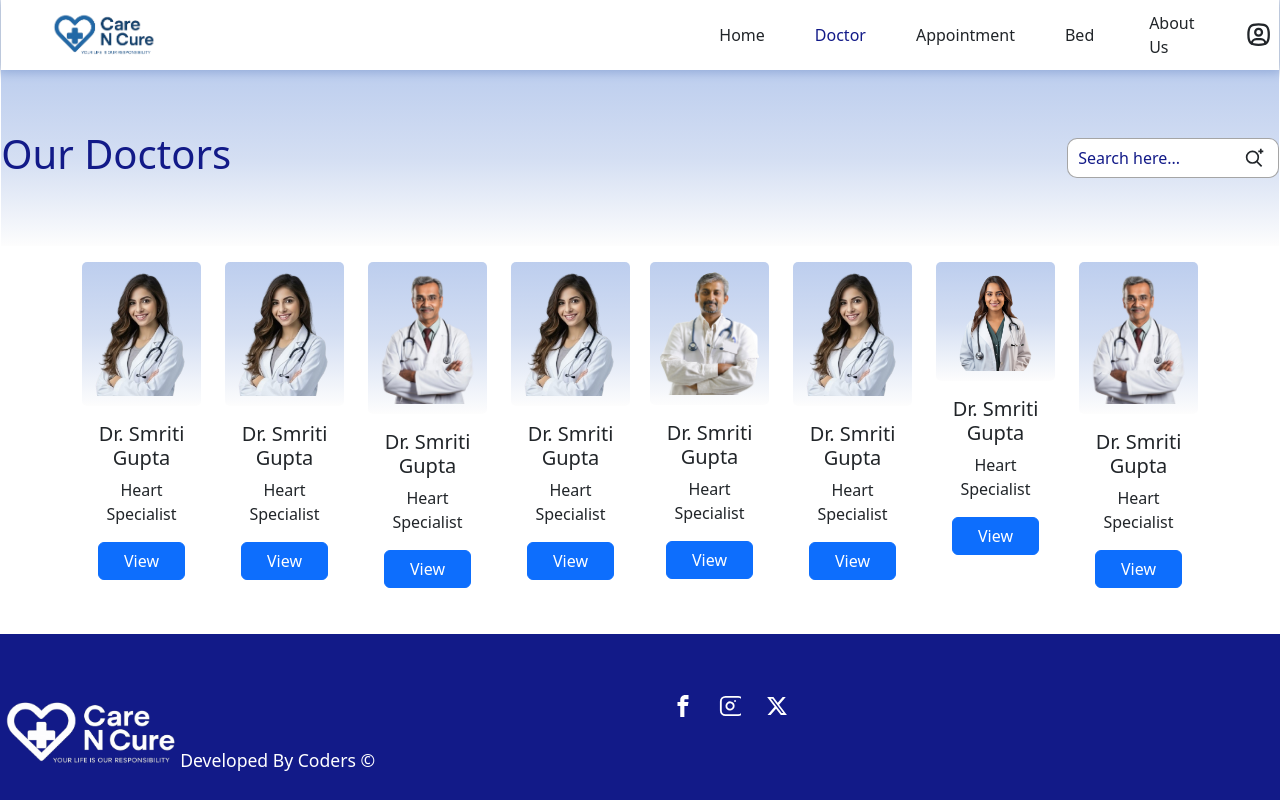
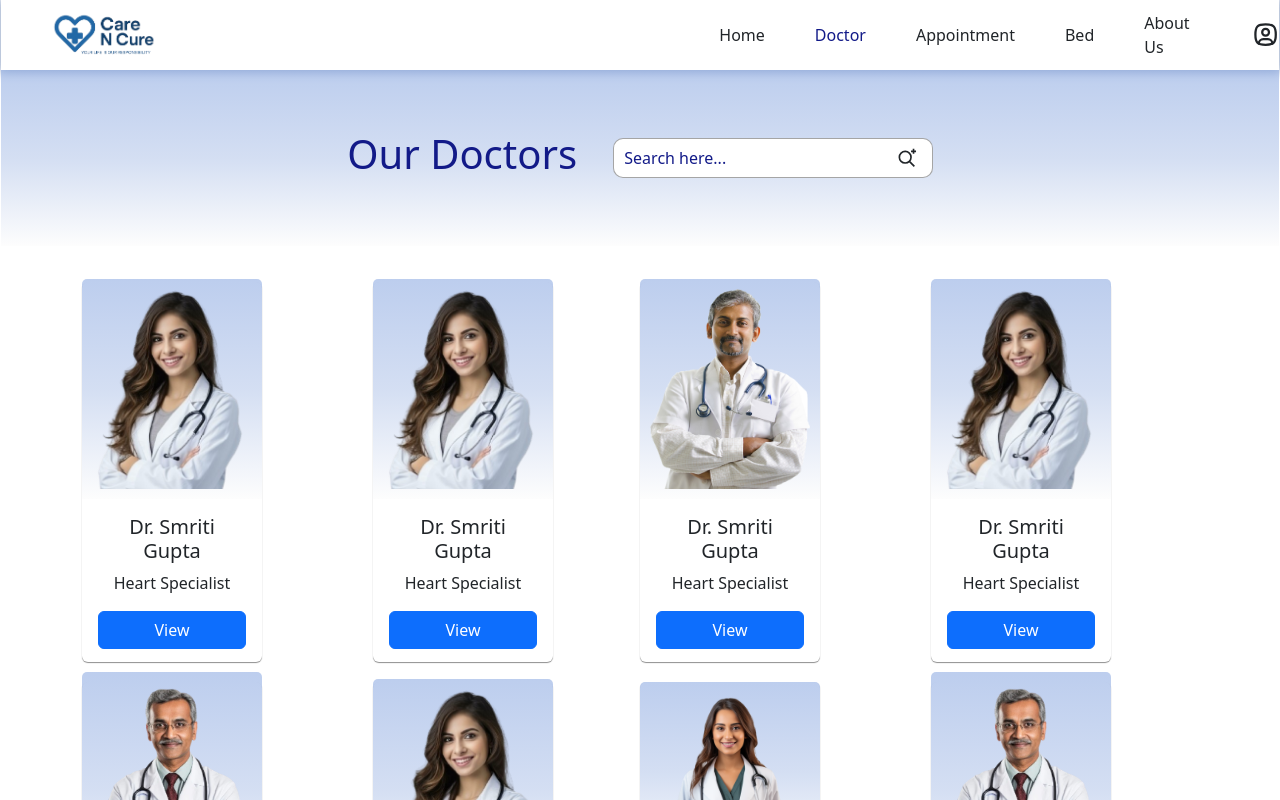
Before and after one commit to HaldarSayan18/careNcure, a React (Create React App) app in the folder frontend/: page /doctors in a window 1280 px wide. Shown: the top 800 px of the page. Built offline with nearby package versions, Linux system fonts and the light colour scheme; sample sign-in values are in the browser's storage.

Commit message:
design modified for desktop mode

```diff
--- a/frontend/public/index.html
+++ b/frontend/public/index.html
@@ -3,11 +3,11 @@
 
 <head>
   <meta charset="utf-8" />
-  <link rel="icon" href="%PUBLIC_URL%/favicon.ico" />
+  <link rel="icon" href="./icon.png" />
   <meta name="viewport" content="width=device-width, initial-scale=1" />
   <meta name="theme-color" content="#000000" />
   <meta name="description" content="Web site created using create-react-app" />
-  <link rel="apple-touch-icon" href="%PUBLIC_URL%/logo192.png" />
+  <!-- <link rel="apple-touch-icon" href="%PUBLIC_URL%/logo192.png" /> -->
   <!-- css -->
   <link rel="stylesheet" href="https://cdn.jsdelivr.net/npm/bootstrap@5.3.5/dist/css/bootstrap.min.css"
     integrity="sha384-SgOJa3DmI69IUzQ2PVdRZhwQ+dy64/BUtbMJw1MZ8t5HZApcHrRKUc4W0kG879m7" crossorigin="anonymous" />
@@ -25,7 +25,7 @@
       work correctly both with client-side routing and a non-root public URL.
       Learn how to configure a non-root public URL by running `npm run build`.
     -->
-  <title>React App</title>
+  <title>cNc</title>
 </head>
 
 <body>
--- a/frontend/src/App.css
+++ b/frontend/src/App.css
@@ -84,6 +84,11 @@
   align-items: center;
   gap: 50px;
   cursor: pointer;
+  width: auto;
+}
+
+.navbar-items a {
+  width: auto;
 }
 
 .navbar-items span {
@@ -117,41 +122,46 @@
   align-items: center;
   justify-content: space-around;
   background-color: rgb(18, 26, 136);
-  min-height: 200px;
+  min-height: 130px;
   width: 100%;
 }
 
 .footer-logo {
   height: 90px;
   width: 200px;
+  padding-left: 15px;
+  text-align: end;
 }
 
 .footer-container-section {
   display: flex;
   flex-direction: column;
-  align-items: flex-start;
+  align-items: flex-end;
   justify-content: center;
   /* width: 100%; */
   gap: 30px;
+  padding-right: 15px;
 }
 
 .footer-section-icons {
-  display: flex;
-  align-items: center;
-  justify-content: center;
-  gap: 25px;
+  /* display: flex;
+  align-items: flex-end;
+  justify-content: center; */
+  text-align: end;
 }
 
 .footer-icons {
   color: white;
-  height: 22px;
-  width: 22px;
+  height: 25px;
+  width: 28px;
+  margin-right: 15px;
 }
 
 .footer-container-section span {
   color: white;
   font-size: 1.1rem;
   font-weight: 500;
+  text-align: end;
 }
 
 /* home section */
@@ -163,10 +173,15 @@
   margin-top: 20px;
   display: flex;
   align-items: center;
-  justify-content: space-evenly;
+  justify-content: center;
   margin-bottom: 1px;
   background: linear-gradient(rgb(255, 255, 255), rgb(255, 255, 255), rgba(161, 184, 228, 0.308));
   /* width: 100%; */
+}
+
+.home-section1 img {
+  height: 550px;
+  width: 450px;
 }
 
 .home-section1-section {
@@ -174,6 +189,8 @@
   flex-direction: column;
   align-items: flex-start;
   justify-content: center;
+  /* text-align: center; */
+  width: auto;
 }
 
 .home-section1-section p {
@@ -186,6 +203,10 @@
   align-items: center;
   justify-content: center;
   gap: 20px;
+}
+
+.home-btn-section .btn-link {
+  width: 170px;
 }
 
 .home-section2 {
@@ -208,6 +229,7 @@
 .home-section2-section label {
   font-size: 1.2rem;
   font-weight: 600;
+  text-align: center;
 }
 
 .section-icons {
@@ -259,6 +281,7 @@
   margin-top: 10px;
   margin-bottom: 20px;
   color: rgb(18, 26, 136);
+  text-align: center;
 }
 
 .appointment-form {
@@ -293,14 +316,15 @@
   display: flex;
   align-items: center;
   justify-content: center;
-  gap: 15rem;
-  width: inherit;
+  gap: 1rem;
+  /* width: inherit; */
   height: 11rem;
   background: linear-gradient(rgba(142, 171, 226, 0.589), rgba(153, 178, 226, 0.425), rgb(253, 253, 253));
 }
 
 .doctors-header-section h1 {
   color: rgb(18, 26, 136);
+  width: 250px;
 }
 
 .doctors-search-container {
@@ -334,10 +358,26 @@
   align-items: center;
   justify-content: space-evenly;
   text-align: center;
-  width: 100%;
   margin-bottom: 30px;
-  gap: 20px;
   margin-top: 1rem;
+  /* border: 1px solid red; */
+}
+
+.doctors-card{
+  height: 380px !important;
+  width: 180px;
+  margin-top: 20px;
+  border: none !important;
+  box-shadow: 0px 1px 1px rgba(0, 0, 0, 0.445);
+  display: flex;
+  /* flex-direction: column; */
+  align-items: center;
+  justify-content: center;
+}
+
+.doctors-card-img {
+  padding: 10px;
+  background: linear-gradient(rgba(142, 171, 226, 0.589), rgba(153, 178, 226, 0.425), rgb(253, 253, 253));
 }
 
 /* modal design */
--- a/frontend/src/layout/Footer.jsx
+++ b/frontend/src/layout/Footer.jsx
@@ -2,7 +2,7 @@ import React from 'react'
 import '../App.css';
 import footer_logo from '../assets/footer_logo.png';
 import { ImFacebook } from "react-icons/im";
-import { FiInstagram } from "react-icons/fi";
+import { FaInstagram } from "react-icons/fa6";
 import { FaXTwitter } from "react-icons/fa6";
 
 const Footer = () => {
@@ -12,7 +12,7 @@ const Footer = () => {
             <div className='footer-container-section'>
                 <div className='footer-section-icons'>
                     <ImFacebook className='footer-icons' />
-                    <FiInstagram className='footer-icons' />
+                    <FaInstagram className='footer-icons' />
                     <FaXTwitter className='footer-icons' />
                 </div>
                 <span>Developed By Coders &copy;</span>
--- a/frontend/src/pages/Appointment.jsx
+++ b/frontend/src/pages/Appointment.jsx
@@ -8,12 +8,13 @@ import PhoneInput from 'react-phone-input-2'
 import 'react-phone-input-2/lib/style.css';
 import { toast, ToastContainer } from 'react-toastify';
 import { appointmentFormValidation } from '../validation/FormValidation';
+import { baseURL } from '../assets/API/API.js';
 
 const Appointment = () => {
     const [phone, setPhone] = useState('');
     const handleAppointmentSubmit = (values, { resetForm }) => {
         values.contact_number = phone;
-        axios.post("http://localhost:8081/api/patient/registration", values)
+        axios.post(`${baseURL}/appoinment/book`, values)
             .then((res) => {
                 console.log("Form Submitted:", res.data);
                 toast.success("Booked!");
--- a/frontend/src/pages/Doctors.jsx
+++ b/frontend/src/pages/Doctors.jsx
@@ -32,15 +32,11 @@ const Doctors = () => {
             {/* doctor list */}
             <Container className='doctors-list-section'>
                 {/* row-1 */}
-                <Row>
+                <Row className='docotors-list-row'>
                     {/* doc-1 */}
-                    <Col sm>
-                        <Card style={{
-                            width: 'auto',
-                            display: "flex",
-                            alignItems: "center", justifyContent: "center", border: "none"
-                        }}>
-                            <Card.Img variant="top" src={doctor1} className='card-img' />
+                    <Col className='docotors-list-col'>
+                        <Card className='doctors-card'>
+                            <Card.Img variant="top" src={doctor1} className='doctors-card-img' />
                             <Card.Body>
                                 <Card.Title>Dr. Smriti Gupta</Card.Title>
                                 <Card.Text>Heart Specialist</Card.Text>
@@ -49,13 +45,9 @@ const Doctors = () => {
                         </Card>
                     </Col>
                     {/* doc-2 */}
-                    <Col sm>
-                        <Card style={{
-                            width: 'auto',
-                            display: "flex",
-                            alignItems: "center", justifyContent: "center", border: "none"
-                        }}>
-                            <Card.Img variant="top" src={doctor1} className='card-img' />
+                    <Col className='docotors-list-col'>
+                        <Card className='doctors-card'>
+                            <Card.Img variant="top" src={doctor1} className='doctors-card-img' />
                             <Card.Body>
                                 <Card.Title>Dr. Smriti Gupta</Card.Title>
                                 <Card.Text>Heart Specialist</Card.Text>
@@ -64,13 +56,9 @@ const Doctors = () => {
                         </Card>
                     </Col>
                     {/* doc-3 */}
-                    <Col sm>
-                        <Card style={{
-                            width: 'auto',
-                            display: "flex",
-                            alignItems: "center", justifyContent: "center", border: "none"
-                        }}>
-                            <Card.Img variant="top" src={doctor2} className='card-img' />
+                    <Col className='docotors-list-col'>
+                        <Card className='doctors-card'>
+                            <Card.Img variant="top" src={doctor2} className='doctors-card-img' />
                             <Card.Body>
                                 <Card.Title>Dr. Smriti Gupta</Card.Title>
                                 <Card.Text>Heart Specialist</Card.Text>
@@ -79,13 +67,9 @@ const Doctors = () => {
                         </Card>
                     </Col>
                     {/* doc-4 */}
-                    <Col sm>
-                        <Card style={{
-                            width: 'auto',
-                            display: "flex",
-                            alignItems: "center", justifyContent: "center", border: "none"
-                        }}>
-                            <Card.Img variant="top" src={doctor1} className='card-img' />
+                    <Col className='docotors-list-col'>
+                        <Card className='doctors-card'>
+                            <Card.Img variant="top" src={doctor1} className='doctors-card-img' />
                             <Card.Body>
                                 <Card.Title>Dr. Smriti Gupta</Card.Title>
                                 <Card.Text>Heart Specialist</Card.Text>
@@ -97,13 +81,9 @@ const Doctors = () => {
                 {/* row-2 */}
                 <Row>
                     {/* doc-5 */}
-                    <Col sm>
-                        <Card style={{
-                            width: 'auto',
-                            display: "flex",
-                            alignItems: "center", justifyContent: "center", border: "none"
-                        }}>
-                            <Card.Img variant="top" src={doctor3} className='card-img' />
+                    <Col className='docotors-list-col'>
+                        <Card className='doctors-card'>
+                            <Card.Img variant="top" src={doctor3} className='doctors-card-img' />
                             <Card.Body>
                                 <Card.Title>Dr. Smriti Gupta</Card.Title>
                                 <Card.Text>Heart Specialist</Card.Text>
@@ -112,13 +92,9 @@ const Doctors = () => {
                         </Card>
                     </Col>
                     {/* doc-6 */}
-                    <Col sm>
-                        <Card style={{
-                            width: 'auto',
-                            display: "flex",
-                            alignItems: "center", justifyContent: "center", border: "none"
-                        }}>
-                            <Card.Img variant="top" src={doctor1} className='card-img' />
+                    <Col className='docotors-list-col'>
+                        <Card className='doctors-card'>
+                            <Card.Img variant="top" src={doctor1} className='doctors-card-img' />
                             <Card.Body>
                                 <Card.Title>Dr. Smriti Gupta</Card.Title>
                                 <Card.Text>Heart Specialist</Card.Text>
@@ -127,13 +103,9 @@ const Doctors = () => {
                         </Card>
                     </Col>
                     {/* doc-7 */}
-                    <Col sm>
-                        <Card style={{
-                            width: 'auto',
-                            display: "flex",
-                            alignItems: "center", justifyContent: "center", border: "none"
-                        }}>
-                            <Card.Img variant="top" src={doctor4} className='card-img' />
+                    <Col className='docotors-list-col'>
+                        <Card className='doctors-card'>
+                            <Card.Img variant="top" src={doctor4} className='doctors-card-img' />
                             <Card.Body>
                                 <Card.Title>Dr. Smriti Gupta</Card.Title>
                                 <Card.Text>Heart Specialist</Card.Text>
@@ -142,13 +114,9 @@ const Doctors = () => {
                         </Card>
                     </Col>
                     {/* doc-8 */}
-                    <Col sm>
-                        <Card style={{
-                            width: 'auto',
-                            display: "flex",
-                            alignItems: "center", justifyContent: "center", border: "none"
-                        }}>
-                            <Card.Img variant="top" src={doctor2} className='card-img' />
+                    <Col className='docotors-list-col'>
+                        <Card className='doctors-card'>
+                            <Card.Img variant="top" src={doctor2} className='doctors-card-img' />
                             <Card.Body>
                                 <Card.Title>Dr. Smriti Gupta</Card.Title>
                                 <Card.Text>Heart Specialist</Card.Text>
--- a/frontend/src/pages/Home.jsx
+++ b/frontend/src/pages/Home.jsx
@@ -23,10 +23,10 @@ const Home = () => {
                 <div className='home-section1-section'>
                     <p>Your Life Is<br />Our Responsibility</p>
                     <div className='home-btn-section'>
-                        <Link to="/appointment" style={{ textDecoration: "none", color: "inherit" }}>
+                        <Link to="/appointment" className='btn-link'>
                             <Button type='button' variant='primary'>Book Appointment</Button>
                         </Link>
-                        <Link to="/doctors" style={{ textDecoration: "none", color: "inherit" }}>
+                        <Link to="/doctors" className='btn-link'>
                             <Button type='button' variant='outline-primary'>Find a Doctor</Button>
                         </Link>
                     </div>
```
Also changed, not shown: frontend/public/icon.png (added).
